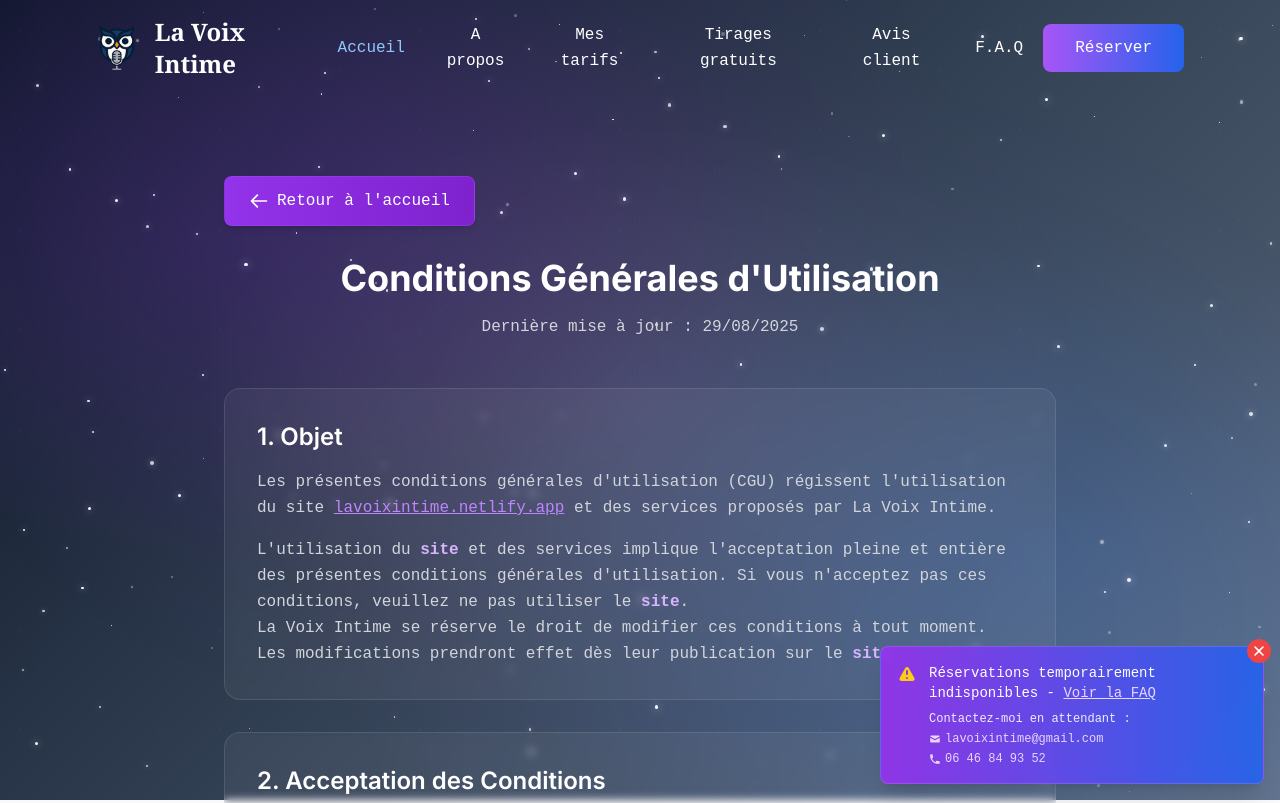
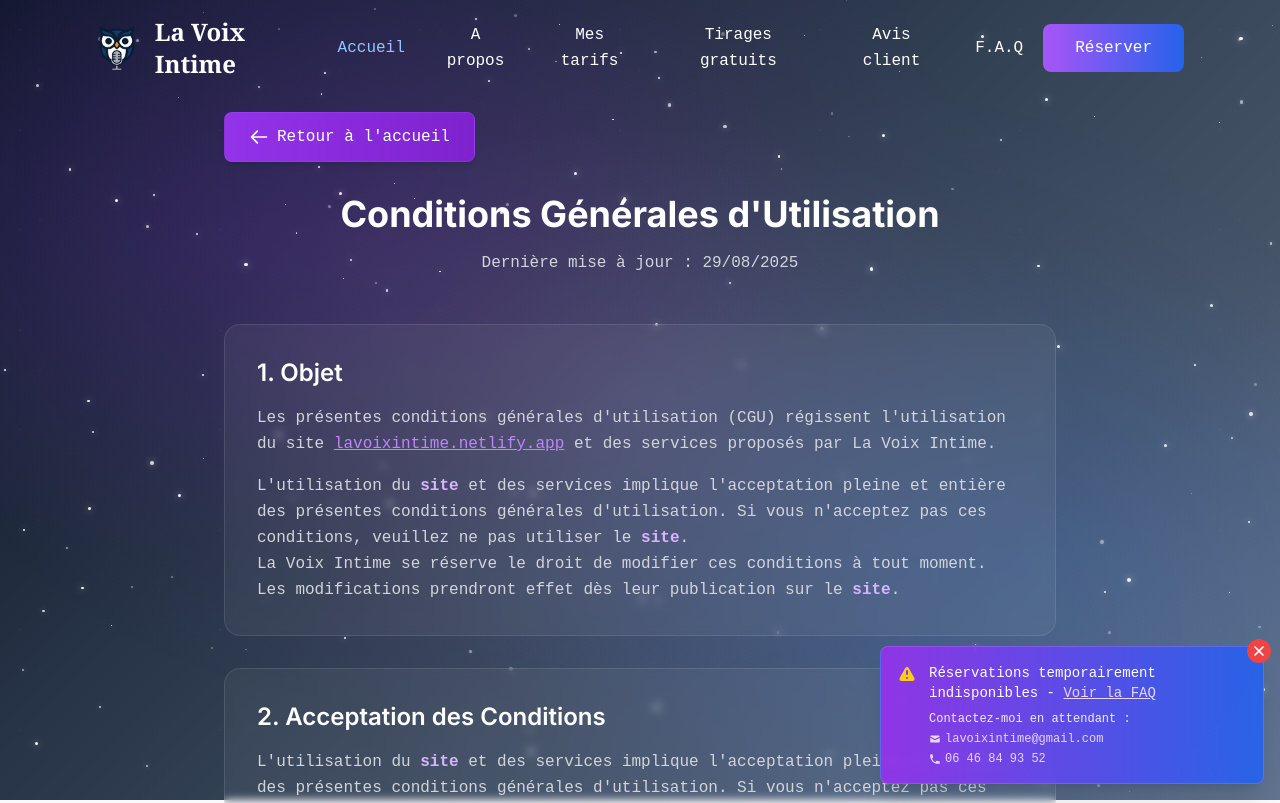
Before and after one commit to PierreMaze/la-voix-intime, a React (Vite) app: page /general-conditions-of-use in a window 1280 px wide. Shown: the top 803 px of the page. Built offline with nearby package versions, Linux system fonts and the light colour scheme.

Commit message:
Réduction de l'espacement supérieur dans les composants des pages légales (Conditions Générales de Vente, Conditions Générales d'Utilisation, Mentions Légales, Politique de Confidentialité) pour améliorer la présentation.

```diff
--- a/src/pages/legales/GeneralConditionsOfSale.jsx
+++ b/src/pages/legales/GeneralConditionsOfSale.jsx
@@ -7,7 +7,7 @@ const GeneralConditionsOfSale = () => {
   }, []);
 
   return (
-    <div className="pt-32 pb-8">
+    <div className="pt-16 pb-8">
       <div className="px-6 mx-auto max-w-4xl lg:px-8">
         {/* Bouton de retour en haut */}
         <div className="mb-8">
--- a/src/pages/legales/GeneralConditionsOfUse.jsx
+++ b/src/pages/legales/GeneralConditionsOfUse.jsx
@@ -7,7 +7,7 @@ const GeneralConditionsOfUse = () => {
   }, []);
 
   return (
-    <div className="pt-32 pb-8">
+    <div className="pt-16 pb-8">
       <div className="px-6 mx-auto max-w-4xl lg:px-8">
         {/* Bouton de retour en haut */}
         <div className="mb-8">
--- a/src/pages/legales/LegalNotices.jsx
+++ b/src/pages/legales/LegalNotices.jsx
@@ -7,7 +7,7 @@ const LegalNotices = () => {
   }, []);
 
   return (
-    <div className="pt-32 pb-8">
+    <div className="pt-16 pb-8">
       <div className="px-6 mx-auto max-w-4xl lg:px-8">
         {/* Bouton de retour en haut */}
         <div className="mb-8">
--- a/src/pages/legales/PrivacyPolicyContent.jsx
+++ b/src/pages/legales/PrivacyPolicyContent.jsx
@@ -7,7 +7,7 @@ const PrivacyPolicyContent = () => {
   }, []);
 
   return (
-    <div className="pt-32 pb-8">
+    <div className="pt-16 pb-8">
       <div className="px-6 mx-auto max-w-4xl lg:px-8">
         {/* Bouton de retour en haut */}
         <div className="mb-8">
```
